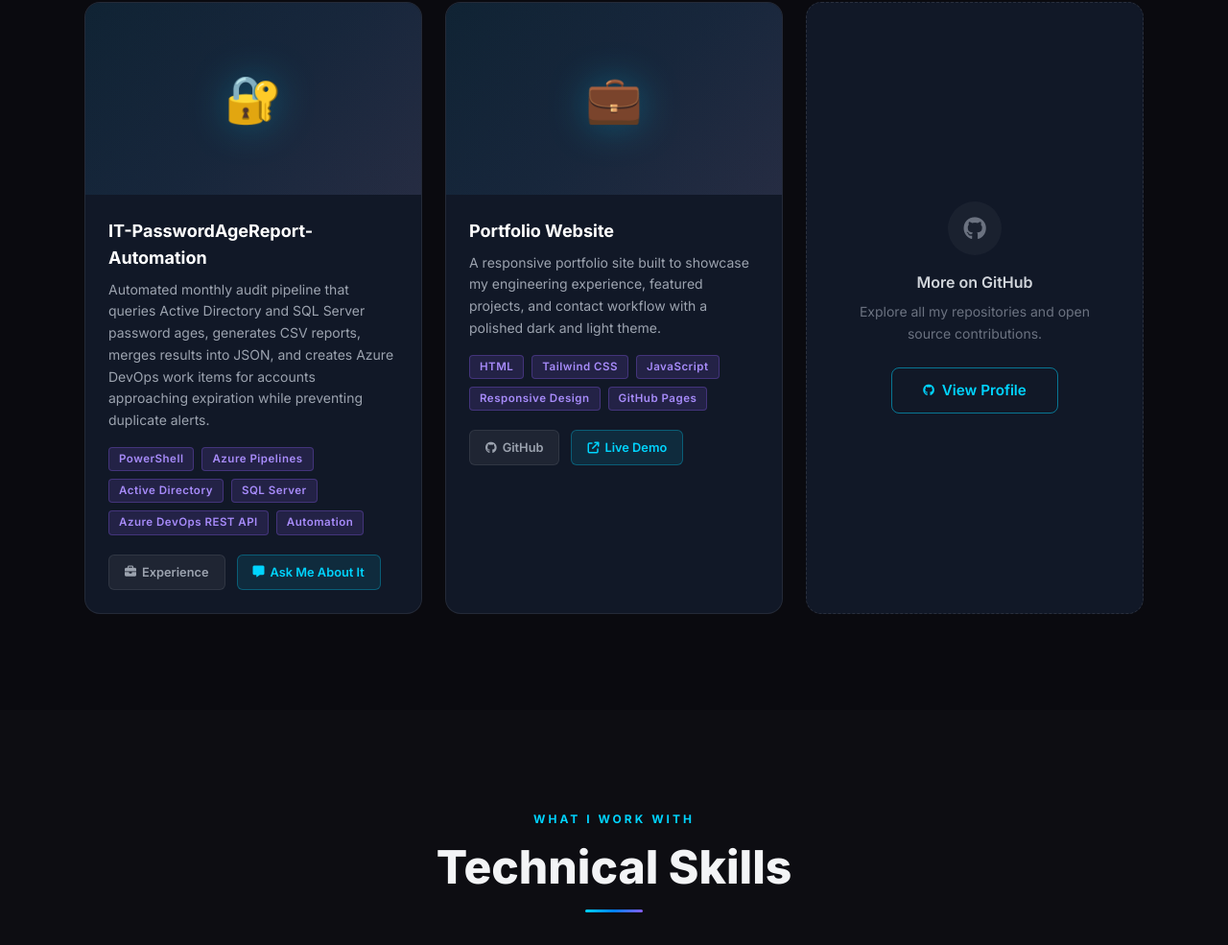
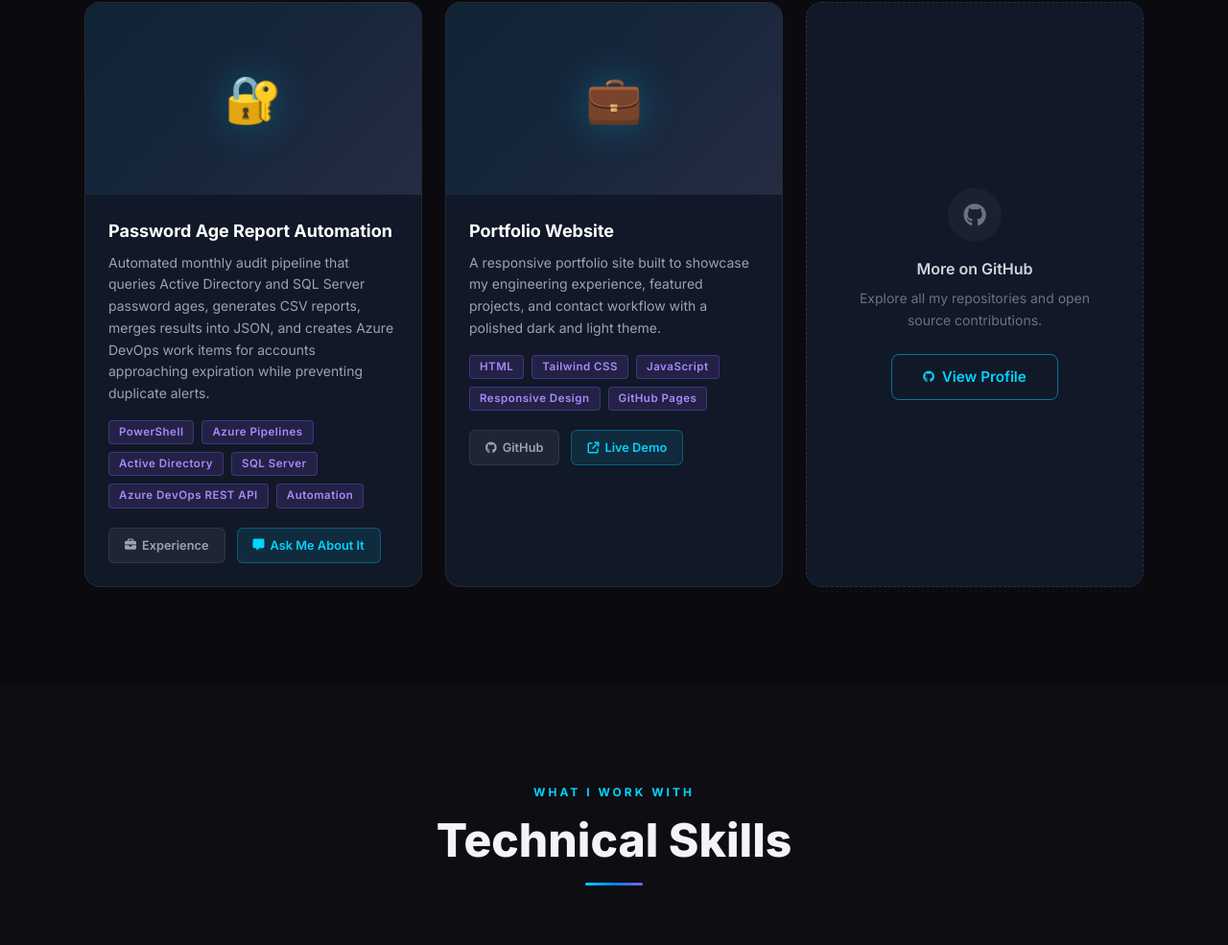
Before and after one commit to RobbyBenipal/RobbyBenipal.github.io, a website: page index.html in a window 1280 px wide. Shown: the part 5009-5994 px from the top of the page at 96% size. Drawn offline with Linux system fonts and the light colour scheme.

Commit message:
fix: update project title and description for clarity

```diff
--- a/index.html
+++ b/index.html
@@ -650,13 +650,13 @@
             </div>
           </article>
 
-          <!-- Project 7: IT-PasswordAgeReport-Automation -->
-          <article class="project-card fade-in-up delay-200" aria-label="IT password age report automation">
+          <!-- Project 7: Password Age Report Automation -->
+          <article class="project-card fade-in-up delay-200" aria-label="Password age report automation">
             <div class="project-img-placeholder">
               <span class="project-icon text-5xl" aria-hidden="true">🔐</span>
             </div>
             <div class="p-6">
-              <h3 class="text-lg font-bold text-white mb-2">IT-PasswordAgeReport-Automation</h3>
+              <h3 class="text-lg font-bold text-white mb-2">Password Age Report Automation</h3>
               <p class="text-gray-400 text-sm leading-relaxed mb-4">
                 Automated monthly audit pipeline that queries Active Directory and SQL Server password ages, generates CSV reports, merges results into JSON, and creates Azure DevOps work items for accounts approaching expiration while preventing duplicate alerts.
               </p>
```
